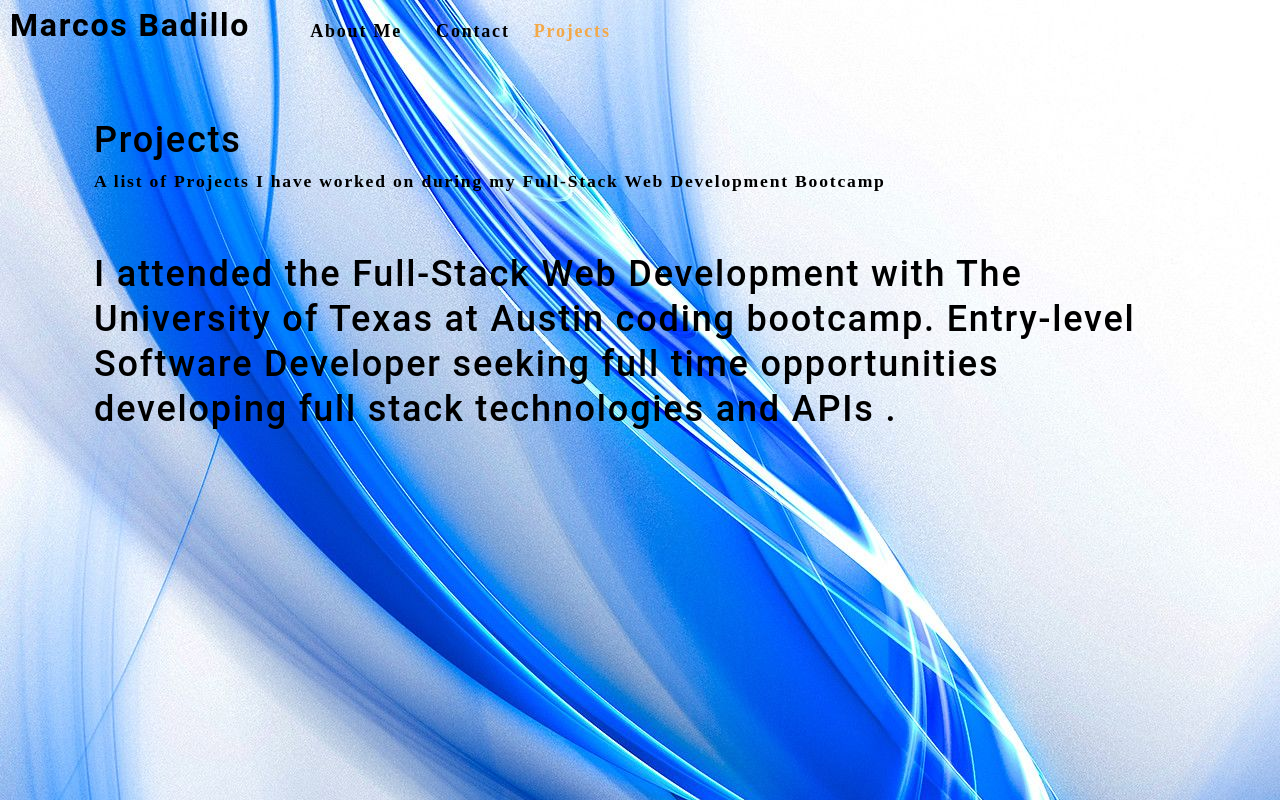
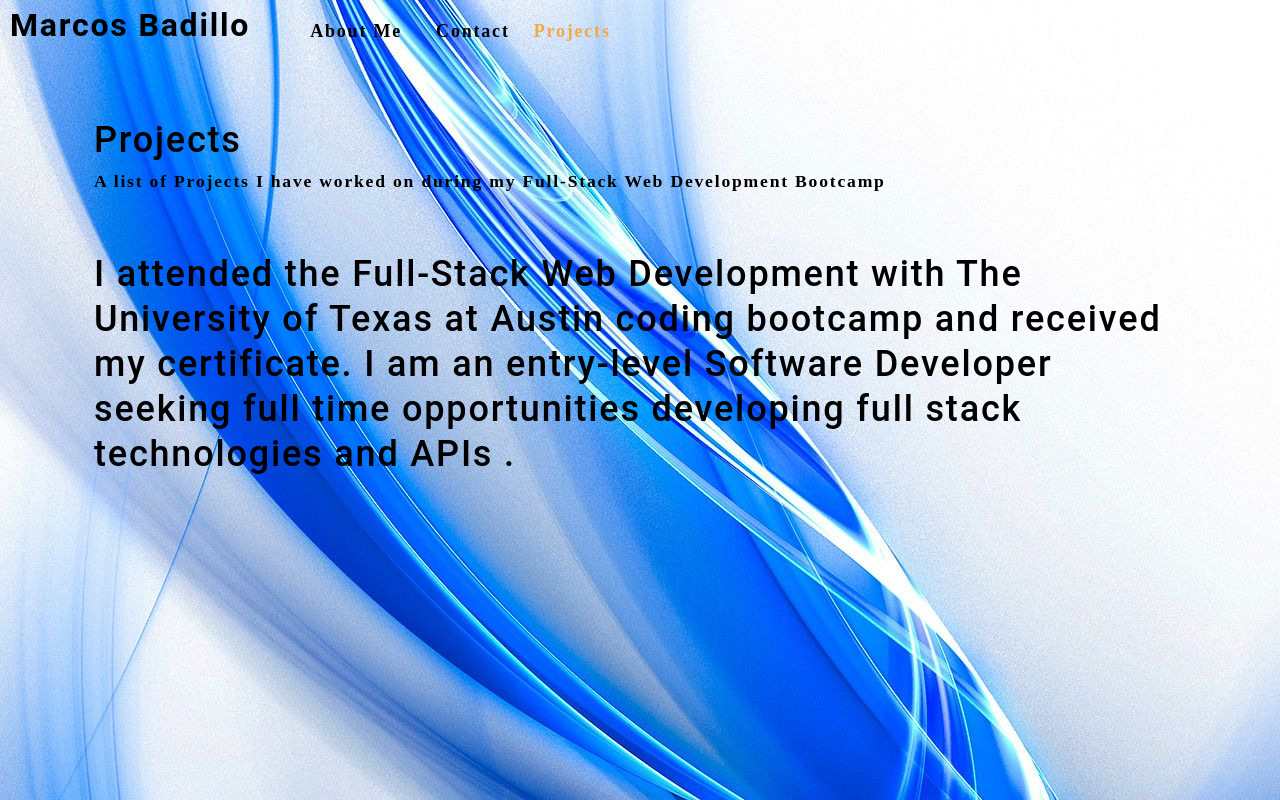
Before and after one commit to MBadi089/React-Portfolio, a React (Create React App) app: page / in a window 1280 px wide. Built offline with nearby package versions, Linux system fonts and the light colour scheme.

Commit message:
updated code

```diff
--- a/src/components/About/index.js
+++ b/src/components/About/index.js
@@ -4,8 +4,8 @@ import React from 'react';
 function About() {
   return (
     <section className="my-5">
-  <h1 id="about">I attended the Full-Stack Web Development with The University of Texas at Austin coding bootcamp.
-  Entry-level Software Developer seeking full time opportunities developing full stack technologies and APIs  .</h1>
+  <h1 id="about">I attended the Full-Stack Web Development with The University of Texas at Austin coding bootcamp and received my certificate.
+  I am an entry-level Software Developer seeking full time opportunities developing full stack technologies and APIs  .</h1>
 </section>
   );
 }
```
